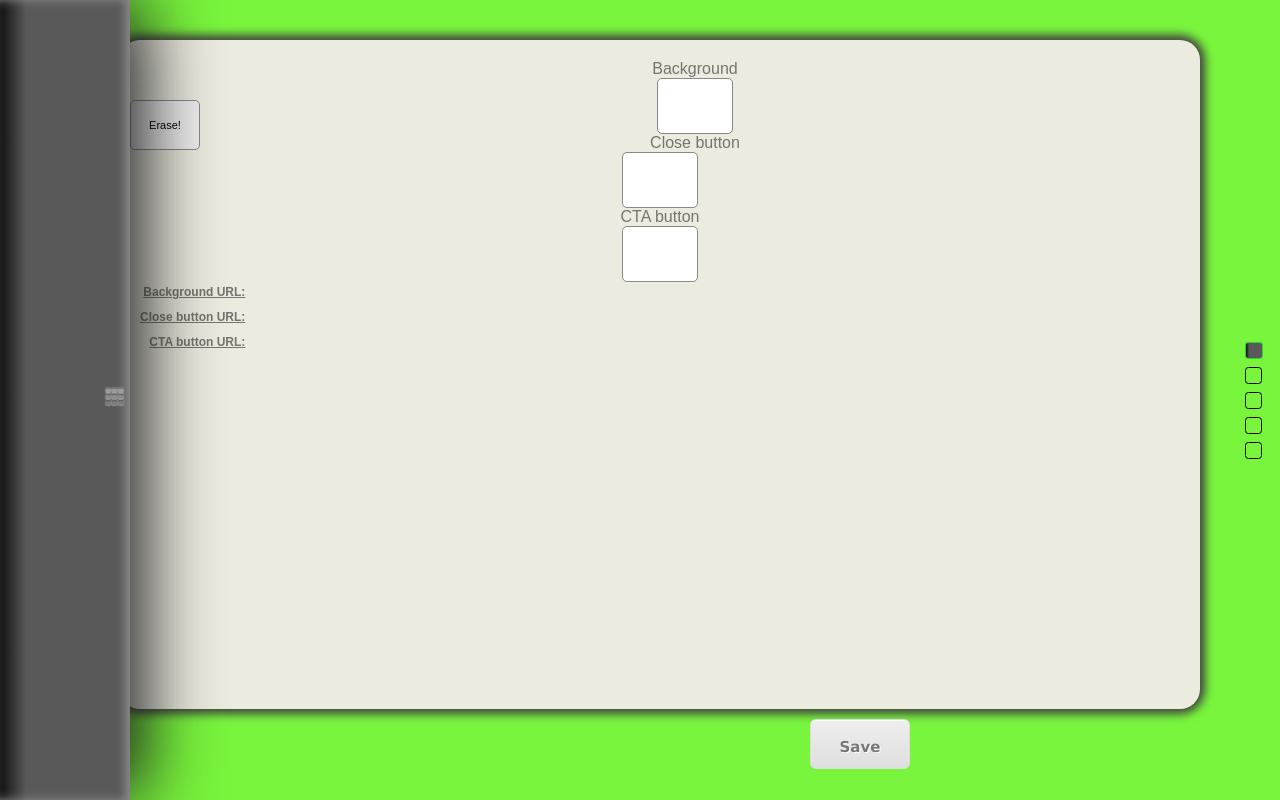
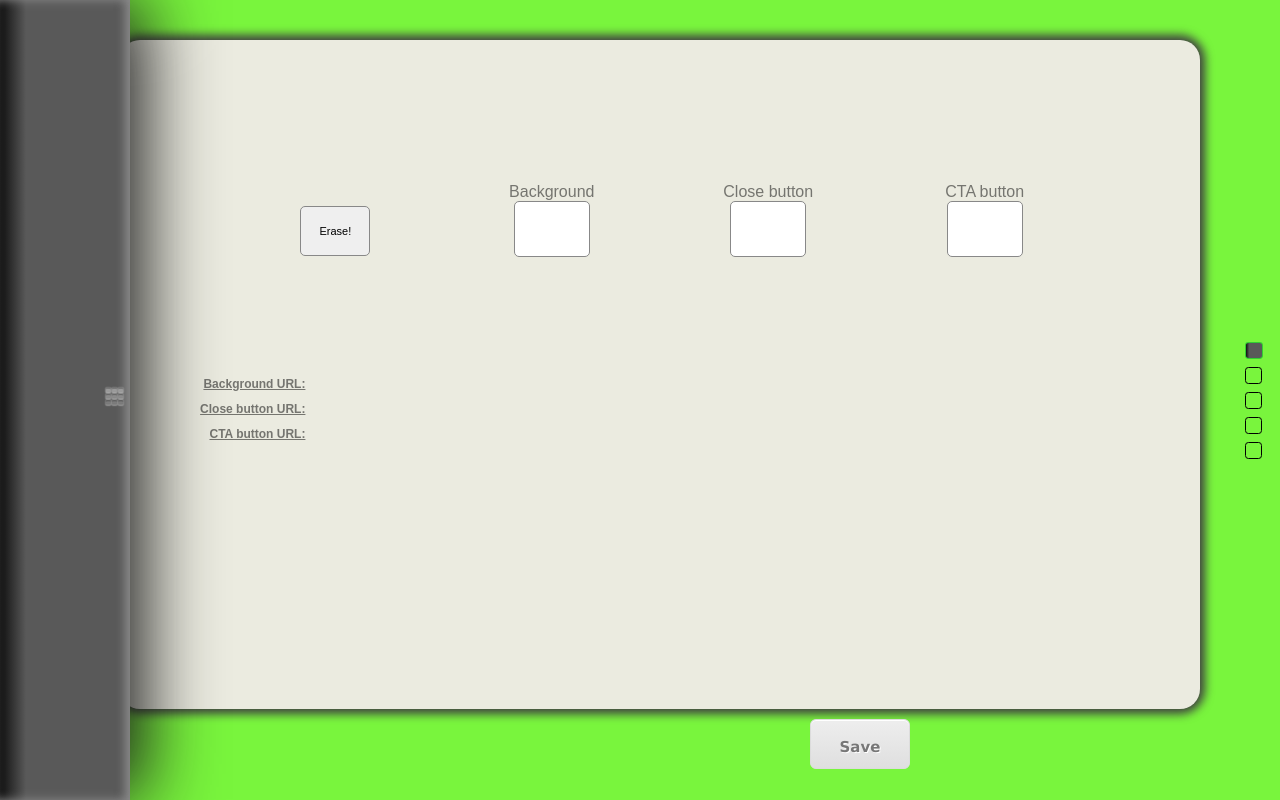
Before and after one commit to meehol/VeReAnimate, a plain HTML site: page index.html in a window 1280 px wide. Drawn offline with nearby package versions, Linux system fonts and the light colour scheme.

Commit message:
Module 1 layout fixed, engine tomorrow...

```diff
--- a/index.html
+++ b/index.html
@@ -104,37 +104,37 @@
                                 <div class="center_block wrapPrompt">
                                     <div class="content">
                                         <div class="top_block dropZones">
-                                            <div class="content">
-                                                <div style="display: block; float:left;">
+                                            <div class="content" style="margin-top:10%;">
+                                                <div style="display: inline-block; width:20%;">
                                                     <input class="button" type="button" id="eraseButton0" value="Erase!" style="width:70px;height:50px;font-size:11px;margin-top: 40px;">
                                                 </div>
-                                                <div style="display: block;">
+                                                <div style="display: inline-block; width:20%;">
                                                     <label for="bgSlice0">Background</label>
                                                     <input class="modern" type="text" name="promptForm" id="bgSlice0" style="opacity: 1; color: green; width: 70px; height: 50px; background-color: white;" onmouseover="this.style.opacity='0.8';" onmouseout="this.style.opacity = '1'" ondragenter="this.style.opacity='0.7';" ondragleave="this.style.opacity='1.0';">
                                                 </div>
-                                                <div style="display: block;">
+                                                <div style="display: inline-block; width:20%;">
                                                     <label for="closeSlice0">Close button</label>
                                                     <input class="modern" type="text" name="promptForm" id="closeSlice0" style="opacity: 1; color: green; width: 70px; height: 50px; background-color: white;" onmouseover="this.style.opacity='0.8';" onmouseout="this.style.opacity = '1'" ondragenter="this.style.opacity='0.7';" ondragleave="this.style.opacity='1.0';">
                                                 </div>
-                                                <div style="display: block;">
+                                                <div style="display: inline-block; width:20%;">
                                                     <label for="ctaSlice0">CTA button</label>
                                                     <input class="modern" type="text" name="promptForm" id="ctaSlice0" style="opacity: 1; color: green; width: 70px; height: 50px; background-color: white;" onmouseover="this.style.opacity='0.8';" onmouseout="this.style.opacity = '1'" ondragenter="this.style.opacity='0.7';" ondragleave="this.style.opacity='1.0';">
                                                 </div>
                                             </div>
                                         </div>
                                         <div class="bottom_block previewZones">
-                                            <div class="content">
-                                                <div style="display: block; float:left;">
+                                            <div class="content" style="margin-top:10%;">
+                                                <div style="display: inline-block; width:13%;">
                                                     <div for="bgSlice0Preview" style="margin-left:5px; width:100%; height:25px; white-space: nowrap; font-size:12px; text-decoration:underline; font-weight:bold;  line-height:20px; text-align:right;">Background URL:</div>
                                                     <div for="closeSlice0Preview" style="margin-left:5px; width:100%; height:25px; white-space: nowrap; font-size:12px; text-decoration:underline; font-weight:bold;  line-height:20px; text-align:right;">Close button URL:</div>
                                                     <div for="ctaSlice0Preview" style="margin-left:5px; width:100%; height:25px; white-space: nowrap; font-size:12px; text-decoration:underline; font-weight:bold;  line-height:20px; text-align:right;">CTA button URL:</div>
                                                 </div>
-                                                <div style="width:5%; diplay: block;">
+                                                <div style="display: inline-block; width:65%;">
                                                     <div id="bgSlice0Preview" dir="rtl" style="width:100%; max-width:580px; overflow:hidden; text-align:right; height:25px; margin-left:15px; white-space: nowrap; font-size:11px; line-height:20px; pointer-events:none;"></div>
                                                     <div id="closeSlice0Preview" dir="rtl" style="width:100%; max-width:580px; overflow:hidden; text-align:right; height:25px; margin-left:15px; white-space: nowrap; font-size:11px; line-height:20px; pointer-events:none;"></div>
                                                     <div id="ctaSlice0Preview" dir="rtl" style="width:100%; max-width:580px; overflow:hidden; text-align:right; height:25px; margin-left:15px; white-space: nowrap; font-size:11px; line-height:20px; pointer-events:none;"></div>
                                                 </div>
-                                                <div style="width:5%; diplay: block;">
+                                                <div style="display: inline-block; width:15%;">
                                                     <div id="bgSlice0sizePreview" style="margin-left:5px; width:100%; height:25px; white-space: nowrap; font-size:12px; font-weight:bold;  line-height:25px; text-align:left;"></div>
                                                     <div id="closeSlice0sizePreview" style="margin-left:5px; width:100%; height:25px; white-space: nowrap; font-size:12px; font-weight:bold;  line-height:25px; text-align:left;"></div>
                                                     <div id="ctaSlice0sizePreview" style="margin-left:5px; width:100%; height:25px; white-space: nowrap; font-size:12px; font-weight:bold;  line-height:25px; text-align:left;"></div>
```
